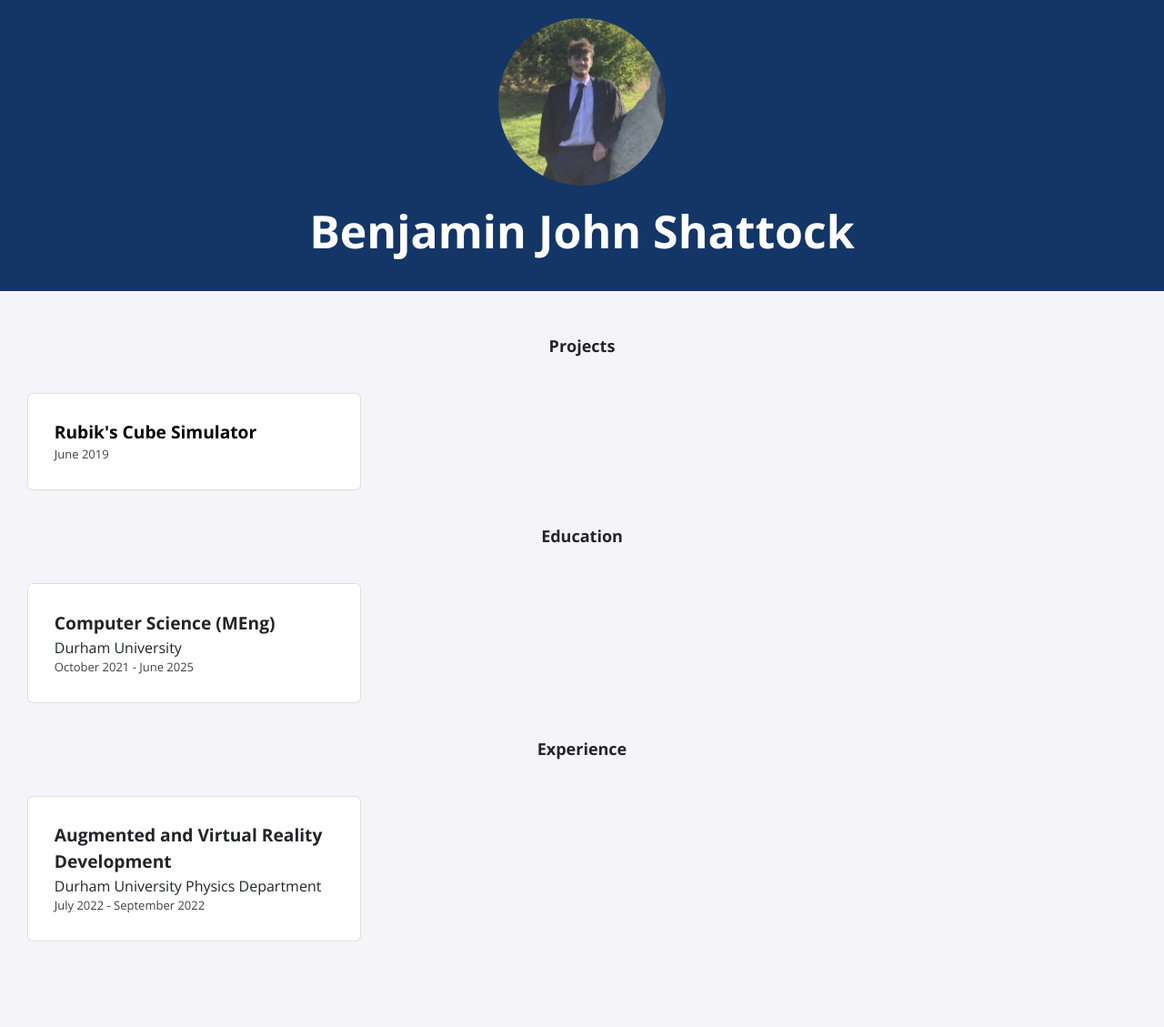
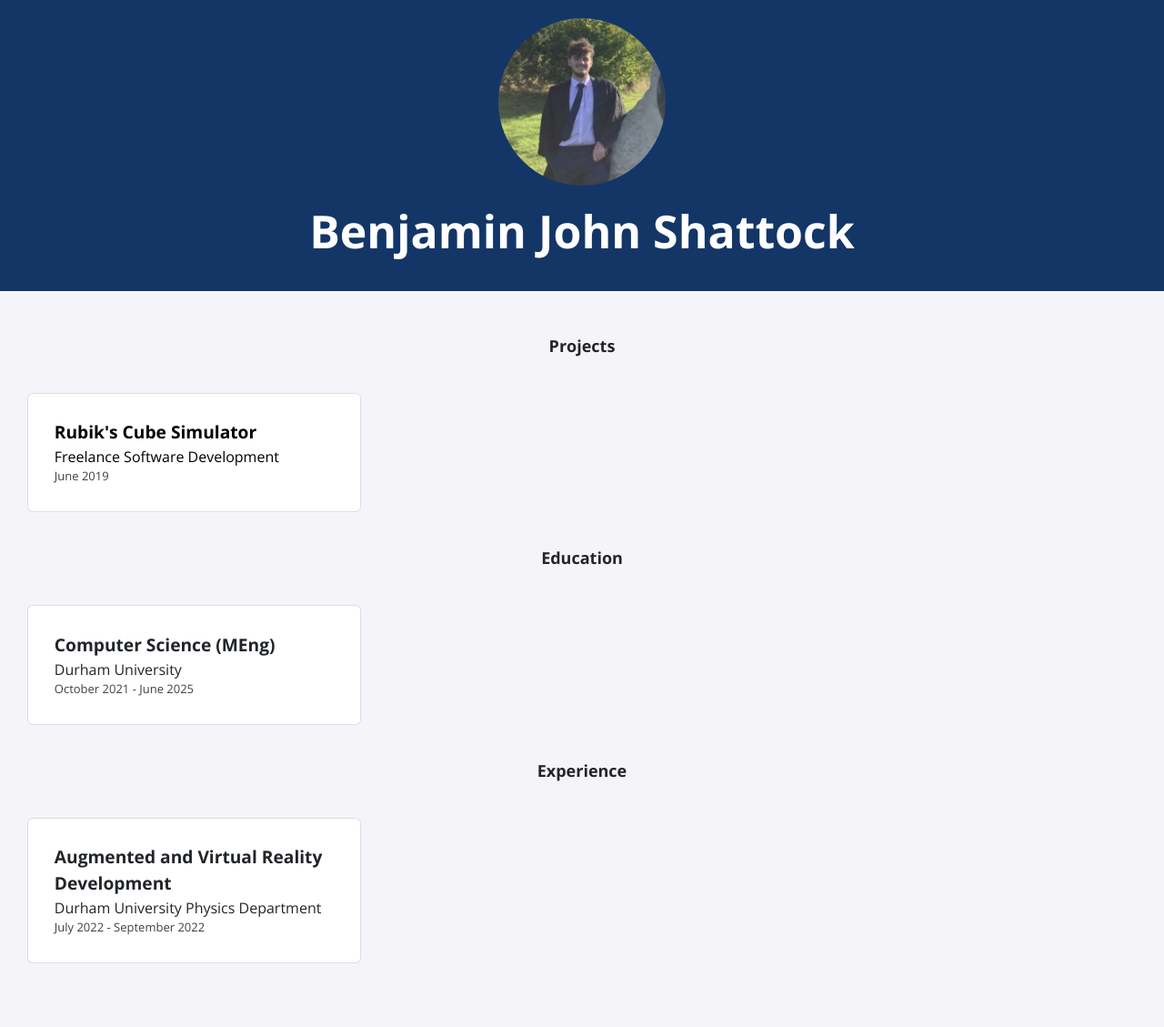
Before and after one commit to shatt-s/shatt-s.github.io, a Jekyll site: the page built from index.html, in a window 1280 px wide. Shown: the whole page at 91% size. Built offline with Jekyll 4.4.1, drawn with Linux system fonts in a browser that asks for light colours; nearby versions of some CDN libraries; before the commit the page ends 1105 px from its top, so only the background shows below that.

Commit message:
Update projects.yml

```diff
--- a/_data/projects.yml
+++ b/_data/projects.yml
@@ -1,3 +1,4 @@
 - title: Rubik's Cube Simulator
+  event: Freelance Software Development
   date: June 2019
   page-name: rubiks-cube-simulator
```
